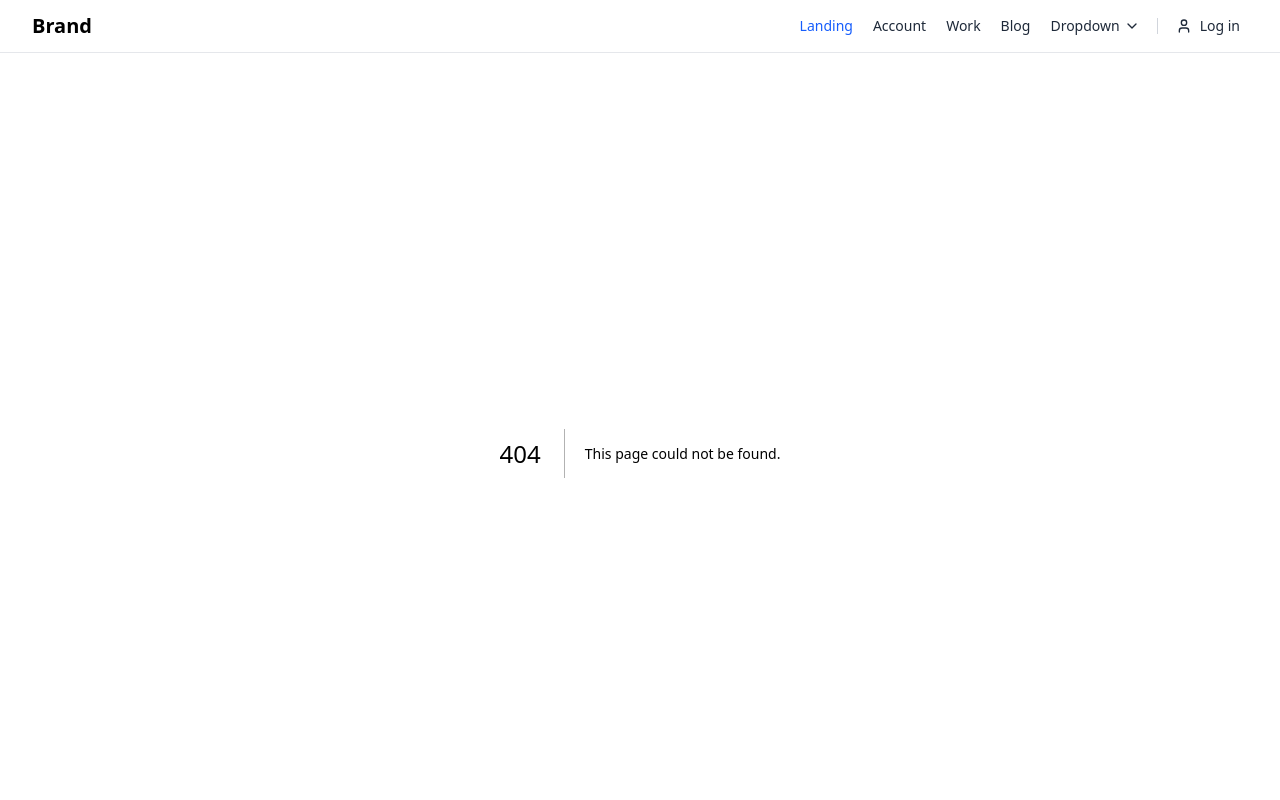
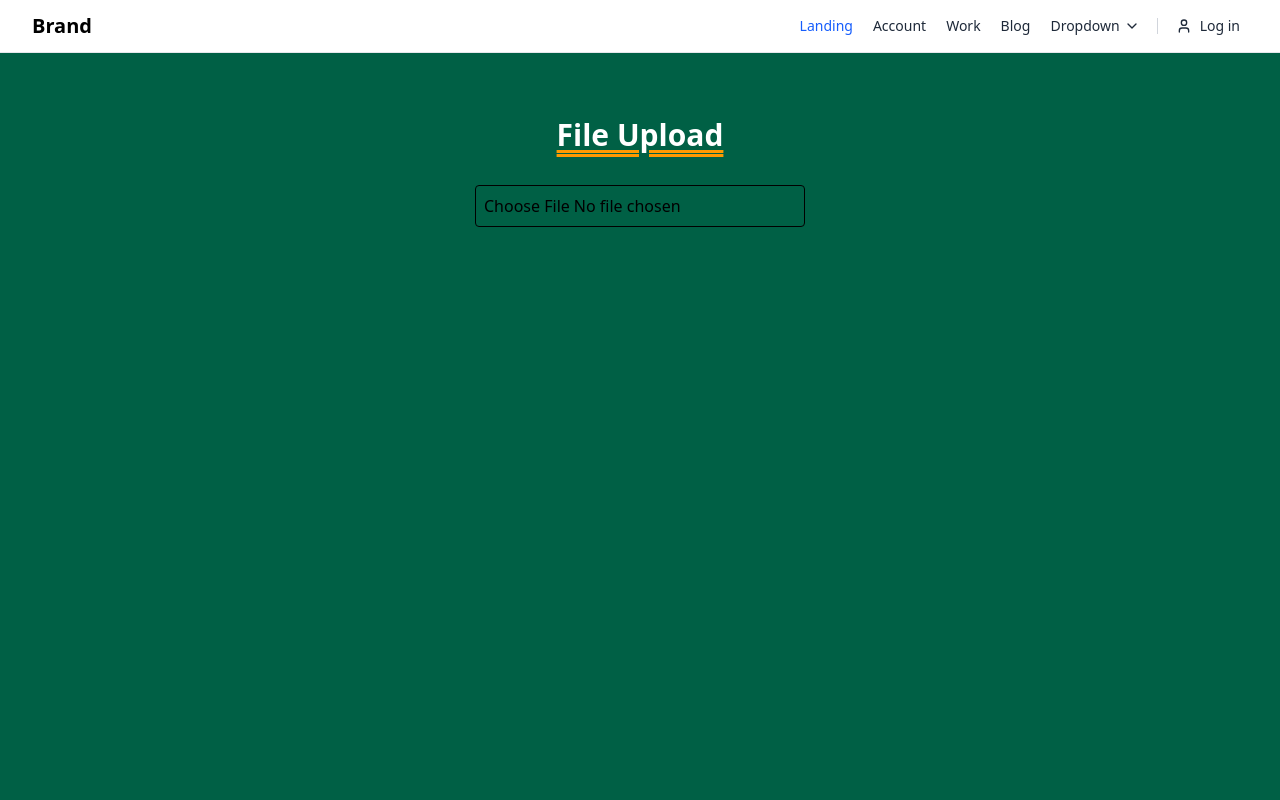
Before and after one commit to ayushmang21/DP-2025-APR-MERN-09.30, a Next.js app in the folder Section-2/frontend/: page /file-upload in a window 1280 px wide. Before the commit this address had no page. Shown: the top 800 px of the page. Built offline with nearby package versions, Linux system fonts and the light colour scheme.

Commit message:
feat: Add file upload functionality with Cloudinary integration and preview display

```diff
--- a/Section-2/frontend/src/app/(main)/signup/page.jsx
+++ b/Section-2/frontend/src/app/(main)/signup/page.jsx
@@ -1,6 +1,7 @@
 'use client';
 import axios from 'axios';
 import { useFormik } from 'formik';
+import { useRouter } from 'next/navigation';
 import React from 'react'
 import toast from 'react-hot-toast';
 import * as Yup from 'yup';
@@ -31,6 +32,8 @@ const SignUpSchema = Yup.object().shape(
 
 const Signup = () => {
 
+    const router = useRouter();
+
     const signupForm = useFormik({
         initialValues: {
             name: '',
@@ -46,6 +49,8 @@ const Signup = () => {
                 .then((result) => {
                     toast.success('User registered successfully');
                     resetForm();
+                    // Redirect to login page or any other page
+                    router.push('/login');
                 }).catch((err) => {
                     console.log(err);
                     toast.error('Something went wrong, please try again later');
--- /dev/null
+++ b/Section-2/frontend/src/app/file-upload/page.jsx
@@ -0,0 +1,50 @@
+'use client';
+import axios from 'axios';
+import React, { useState } from 'react'
+import toast from 'react-hot-toast';
+
+const FileUpload = () => {
+
+    const [preview, setPreview] = useState('');
+    const [imageUrl, setImageUrl] = useState('');
+
+    const upload = (e) => {
+        const file = e.target.files[0];
+        const fd = new FormData();
+        fd.append('file', file);
+        fd.append('upload_preset', 'MERN_9:30')
+        fd.append('cloud_name', 'dzjjvydkz')
+
+        axios.post('https://api.cloudinary.com/v1_1/dzjjvydkz/image/upload', fd)
+            .then((result) => {
+                toast.success('File upload successfully');
+                console.log(result.data);
+                setPreview(result.data.url);
+                setImageUrl(result.data.url);
+            }).catch((err) => {
+                console.log(err);
+                toast.error('failed to upload file');
+            });
+    };
+
+    return (
+        <div className='bg-emerald-800 min-h-screen py-16'>
+            <h1 className='text-center font-bold text-3xl text-white underline decoration-amber-500 decoration-double underline-offset-4'>File Upload</h1>
+            <div className='flex justify-center items-center mt-8'>
+                <input onChange={upload} accept='image/*' type="file" name="file" className='border p-2 rounded' />
+
+                {
+                    preview && (
+                        <div>
+                            <img src={preview} alt="" width={500} />
+                            <p className='text-2xl mt-4'>Image URL : {imageUrl}</p>
+                        </div>
+                    )
+                }
+
+            </div>
+        </div>
+    )
+}
+
+export default FileUpload;
```
